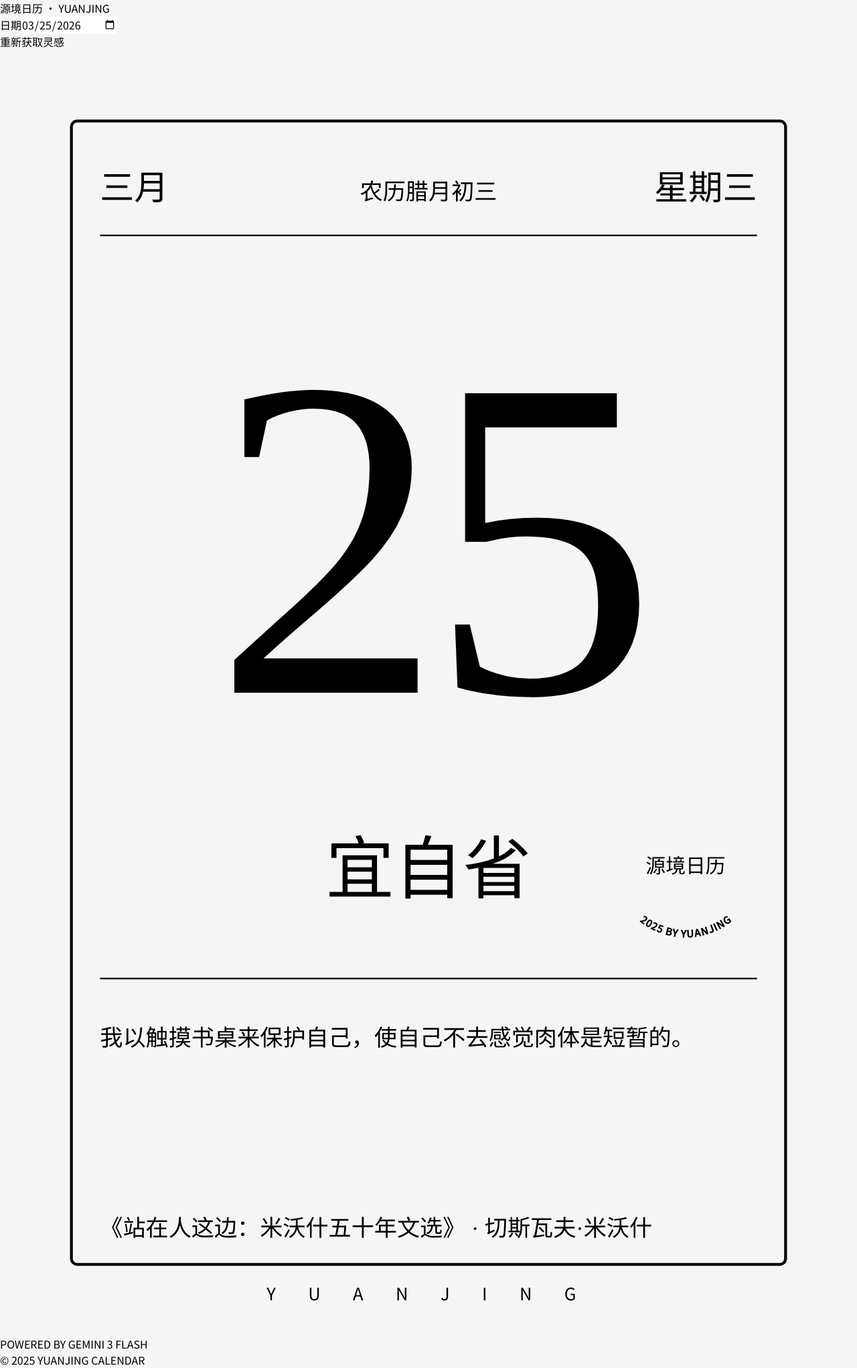
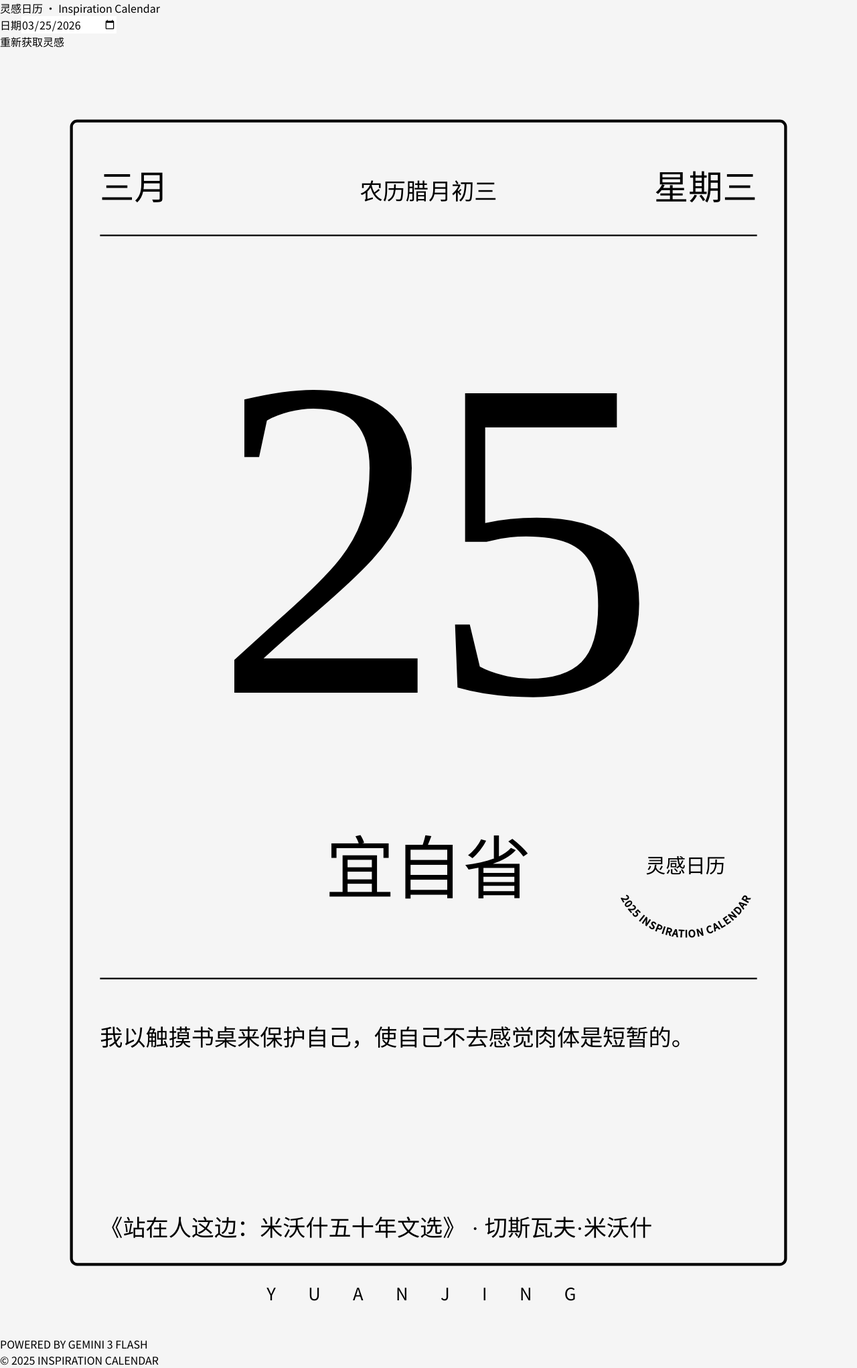
Before and after one commit to Mr-CG-end/react-inspiration-calendar, a React (Vite) app: page / in a window 1280 px wide. Shown: the whole page at 67% size. Built offline with nearby package versions, Linux system fonts and the light colour scheme; no server answers.

Commit message:
feat:  实现初始日历应用，包含核心 UI 和项目文档

```diff
--- a/src/App.tsx
+++ b/src/App.tsx
@@ -42,7 +42,7 @@ const App: React.FC = () => {
     <div className="min-h-screen bg-stone-100 flex flex-col items-center py-12 px-4">
       {/* 控制面板 */}
       <div className="w-full max-w-md bg-white p-6 rounded-2xl shadow-xl mb-12 flex flex-col gap-4 border border-stone-200">
-        <h1 className="text-xl font-bold text-gray-800 text-center tracking-widest uppercase">源境日历 · YUANJING</h1>
+        <h1 className="text-xl font-bold text-gray-800 text-center tracking-widest uppercase">灵感日历 · Inspiration Calendar</h1>
         <div className="flex items-center gap-4">
           <label htmlFor="date" className="text-sm font-medium text-gray-600 shrink-0">日期</label>
           <input
@@ -83,7 +83,7 @@ const App: React.FC = () => {
       {/* 页脚信息 */}
       <footer className="mt-16 text-stone-400 text-xs text-center max-w-sm tracking-wider">
         <p>POWERED BY GEMINI 3 FLASH</p>
-        <p className="mt-1">© 2025 YUANJING CALENDAR</p>
+        <p className="mt-1">© 2025 INSPIRATION CALENDAR</p>
       </footer>
     </div>
   );
--- a/src/components/CalendarSVG.tsx
+++ b/src/components/CalendarSVG.tsx
@@ -59,10 +59,10 @@ const CalendarSVG: React.FC<CalendarSVGProps> = ({ date, lunar, content }) => {
 
       {/* 品牌标识区域 */}
       <g transform="translate(480, 570)">
-        <text x="0" y="6" fontSize="14" textAnchor="middle" className="serif-sc font-black">源境日历</text>
+        <text x="0" y="6" fontSize="14" textAnchor="middle" className="serif-sc font-black">灵感日历</text>
         <text fontSize="7" fontWeight="bold">
           <textPath href="#bottomArc" startOffset="50%" textAnchor="middle" dominantBaseline="hanging">
-            2025 BY YUANJING
+            2025 INSPIRATION CALENDAR
           </textPath>
         </text>
       </g>
```
Also changed, not shown: 5 other files (tests, documents, lock files or other folders).
